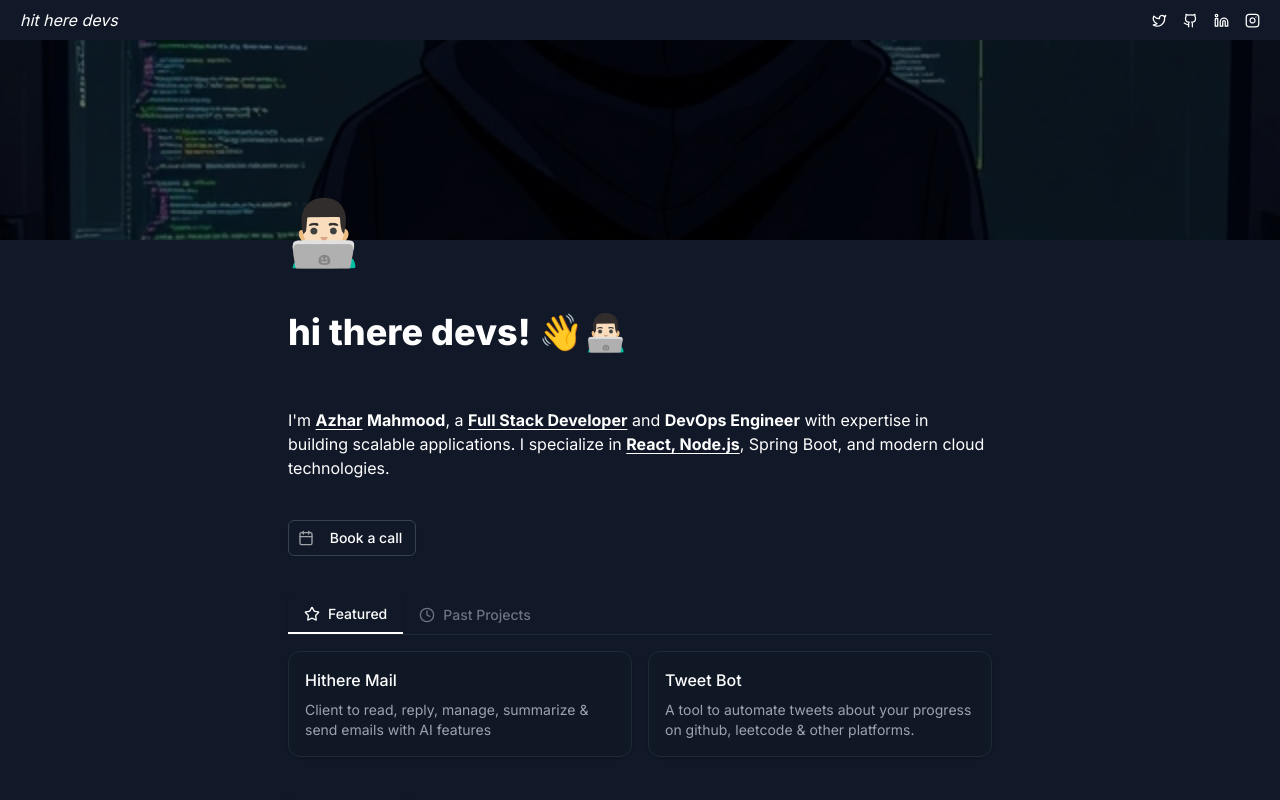
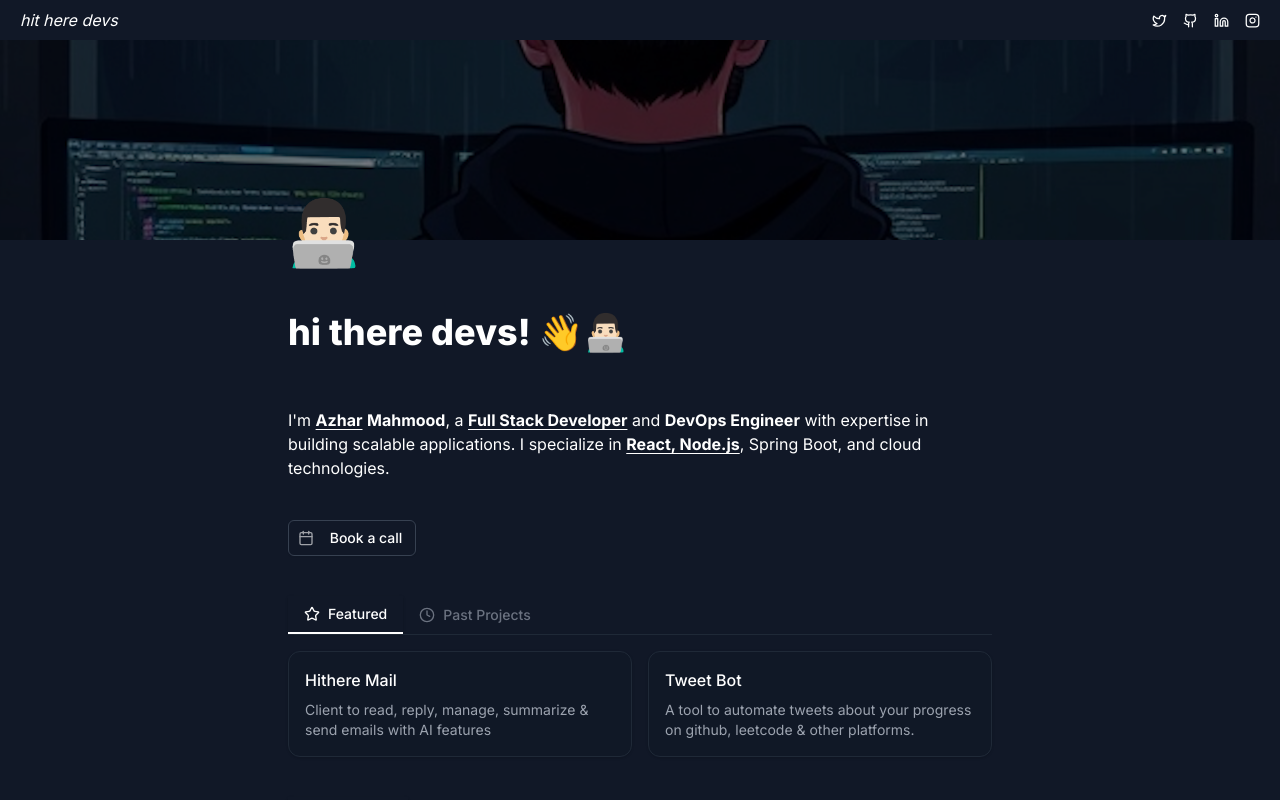
Before and after one commit to hithere-devs/links-tree, a Next.js app: page / in a window 1280 px wide. Shown: the top 800 px of the page. Built offline with nearby package versions, Linux system fonts and the light colour scheme.

Commit message:
Fixed Banner

```diff
--- a/src/app/page.tsx
+++ b/src/app/page.tsx
@@ -1,7 +1,7 @@
 import { Button } from '@/components/ui/button';
 
 import { Calendar, Github, Instagram, Linkedin, Twitter } from 'lucide-react';
-import banner from './banner.jpeg';
+import banner from './banner.png';
 
 import { CustomTabs } from '@/components/custom-tabs';
 import Image from 'next/image';
@@ -48,7 +48,7 @@ export default function Home() {
 					<strong className='underline decoration-[0.5px] underline-offset-[3px]'>
 						React, Node.js
 					</strong>
-					, Spring Boot, and modern cloud technologies.
+					, Spring Boot, and cloud technologies.
 				</p>
 				<Button
 					variant='outline'
```
Also changed, not shown: src/app/banner.jpeg (deleted), src/app/banner.png (added).
